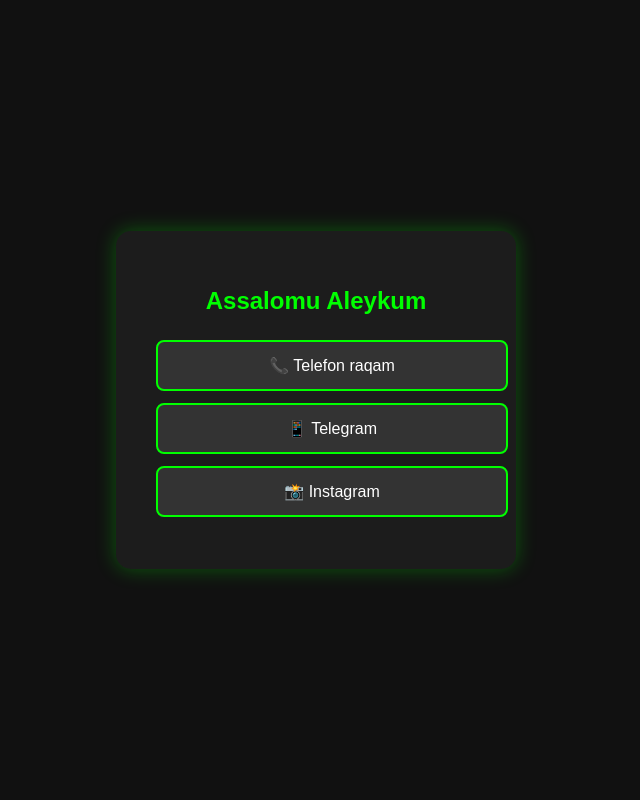
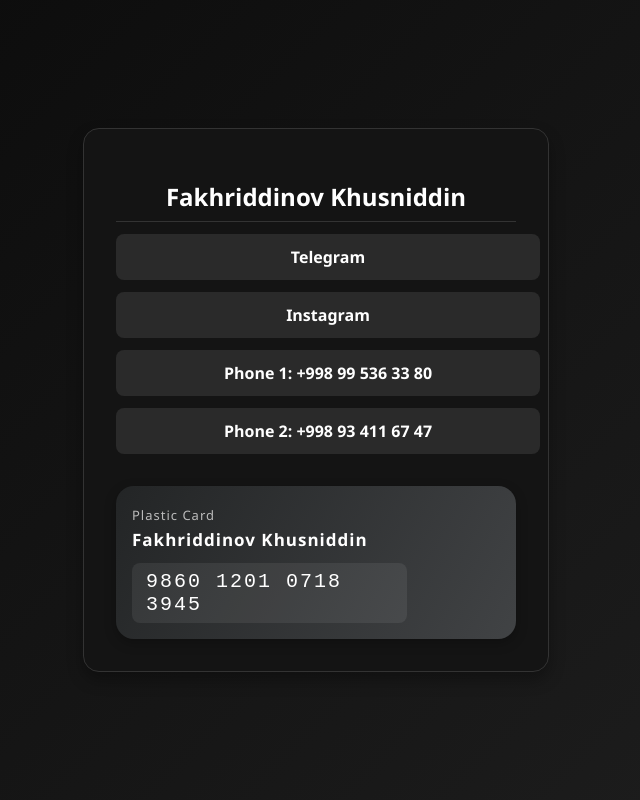
Before and after one commit to Faxriddinovxusn/vizitka, a plain HTML site: page index.html in a window 1280 px wide. Shown: the whole page, without its empty margins (324-964 px from the left). Drawn offline with Linux system fonts and the light colour scheme.

Commit message:
Update index.html

```diff
--- a/index.html
+++ b/index.html
@@ -1,74 +1,168 @@
 <!DOCTYPE html>
 <html lang="en">
 <head>
-  <meta charset="UTF-8">
-  <title>Digital Contact</title>
-  <meta name="viewport" content="width=device-width, initial-scale=1.0">
+  <meta charset="UTF-8" />
+  <meta name="viewport" content="width=device-width, initial-scale=1.0"/>
+  <title>Contact Card</title>
   <style>
     body {
-      background: #111;
-      color: #f1f1f1;
-      font-family: 'Arial', sans-serif;
+      margin: 0;
+      font-family: 'Segoe UI', sans-serif;
+      background: linear-gradient(135deg, #0a0a0a, #1f1f1f);
+      color: white;
       display: flex;
       justify-content: center;
       align-items: center;
-      height: 100vh;
-      margin: 0;
+      min-height: 100vh;
+      animation: fadeIn 2s ease-in-out;
+    }
+
+    @keyframes fadeIn {
+      from { opacity: 0; transform: translateY(10px); }
+      to { opacity: 1; transform: translateY(0); }
     }
 
     .card {
-      background: #1c1c1c;
-      padding: 40px;
-      border-radius: 15px;
-      box-shadow: 0 0 20px rgba(0, 255, 0, 0.3);
+      background: #141414;
+      border-radius: 16px;
+      padding: 32px;
+      box-shadow: 0 8px 16px rgba(0,0,0,0.3);
+      max-width: 400px;
       text-align: center;
-      width: 320px;
-      animation: fadeIn 0.7s ease-in-out;
+      border: 1px solid #333;
+      position: relative;
     }
 
-    h1 {
-      color: #00ff00;
-      margin-bottom: 25px;
+    .card h2 {
+      margin-bottom: 8px;
       font-size: 24px;
+      border-bottom: 1px solid #333;
+      padding-bottom: 8px;
     }
 
     .btn {
       display: block;
       width: 100%;
       margin: 12px 0;
-      padding: 14px;
+      padding: 12px;
+      border: none;
+      border-radius: 8px;
       font-size: 16px;
-      color: #fff;
-      background: #333;
-      border: 2px solid #00ff00;
-      border-radius: 8px;
+      font-weight: bold;
+      cursor: pointer;
+      background-color: #2a2a2a;
+      color: white;
+      transition: background 0.3s;
       text-decoration: none;
-      transition: all 0.3s ease;
     }
 
     .btn:hover {
-      background: #00ff00;
-      color: #000;
-      transform: scale(1.05);
-      box-shadow: 0 0 15px #00ff00;
+      background-color: #444;
     }
 
-    @keyframes fadeIn {
-      from { opacity: 0; transform: scale(0.95); }
-      to { opacity: 1; transform: scale(1); }
+
+
+    .info {
+      margin-top: 20px;
+      font-size: 14px;
+      color: #999;
+    }
+
+    .plastic-card {
+      margin: 32px 0 0 0;
+      padding: 20px 16px 16px 16px;
+      background: linear-gradient(120deg, #232526 0%, #414345 100%);
+      border-radius: 18px;
+      box-shadow: 0 4px 12px rgba(0,0,0,0.25);
+      color: #fff;
+      text-align: left;
+      position: relative;
+    }
+
+    .plastic-card .card-label {
+      font-size: 13px;
+      color: #bbb;
+      margin-bottom: 4px;
+      letter-spacing: 1px;
+    }
+
+    .plastic-card .card-name {
+      font-size: 17px;
+      font-weight: 600;
+      margin-bottom: 10px;
+      letter-spacing: 1px;
+    }
+
+    .plastic-card .card-number-container {
+      display: flex;
+      align-items: center;
+      margin-top: 12px;
+    }
+
+    .plastic-card .card-number {
+      font-size: 20px;
+      font-family: 'Segoe UI Mono', monospace;
+      letter-spacing: 2px;
+      background: rgba(255,255,255,0.07);
+      padding: 7px 14px;
+      border-radius: 8px;
+      user-select: all;
+      cursor: pointer;
+      transition: background 0.2s;
+    }
+
+    .plastic-card .card-number:hover {
+      background: rgba(255,255,255,0.18);
+    }
+
+    .plastic-card .copy-msg {
+      font-size: 12px;
+      color: #6ee7b7;
+      margin-left: 10px;
+      opacity: 0;
+      transition: opacity 0.3s;
+    }
+
+    .plastic-card .copy-msg.active {
+      opacity: 1;
     }
   </style>
 </head>
 <body>
+  <div class="card">
+    <h2>Fakhriddinov Khusniddin</h2>
 
-  <div class="card">
-    <h1>Assalomu Aleykum</h1>
 
-    <a href="tel:+998995363380" class="btn">📞 Telefon raqam</a>
-    <a href="https://t.me/faxriddinovhusniddin" class="btn">📱 Telegram</a>
-    <a href="https://www.instagram.com/fakhriddinov?igsh=bWFscTF0dzV1d290" class="btn">📸 Instagram</a>
+    <a href="https://t.me/faxriddinovhusniddin" class="btn">Telegram</a>
+    <a href="https://www.instagram.com/fakhriddinov?igsh=bWFscTF0dzV1d290" class="btn">Instagram</a>
+    <a href="tel:+998 99 536 33 80" class="btn">Phone 1: +998 99 536 33 80</a>
+    <a href="tel:+998 93 411 67 47" class="btn">Phone 2: +998 93 411 67 47</a>
 
+    <div class="info">
+      <!-- Additional information -->
+    </div>
+
+
+    <div class="plastic-card">
+      <div class="card-label">Plastic Card</div>
+      <div class="card-name">Fakhriddinov Khusniddin</div>
+      <div class="card-number-container">
+        <div class="card-number" id="cardNumber" onclick="copyCardNumber()">
+          9860 1201 0718 3945
+        </div>
+        <span class="copy-msg" id="copyMsg">Скопировано!</span>
+      </div>
+    </div>
   </div>
-
+  <script>
+    function copyCardNumber() {
+      const cardNumber = document.getElementById('cardNumber').innerText.trim();
+      if (!cardNumber) return;
+      navigator.clipboard.writeText(cardNumber);
+      const msg = document.getElementById('copyMsg');
+      msg.classList.add('active');
+      setTimeout(() => msg.classList.remove('active'), 1200);
+    }
+  </script>
 </body>
 </html>
```
